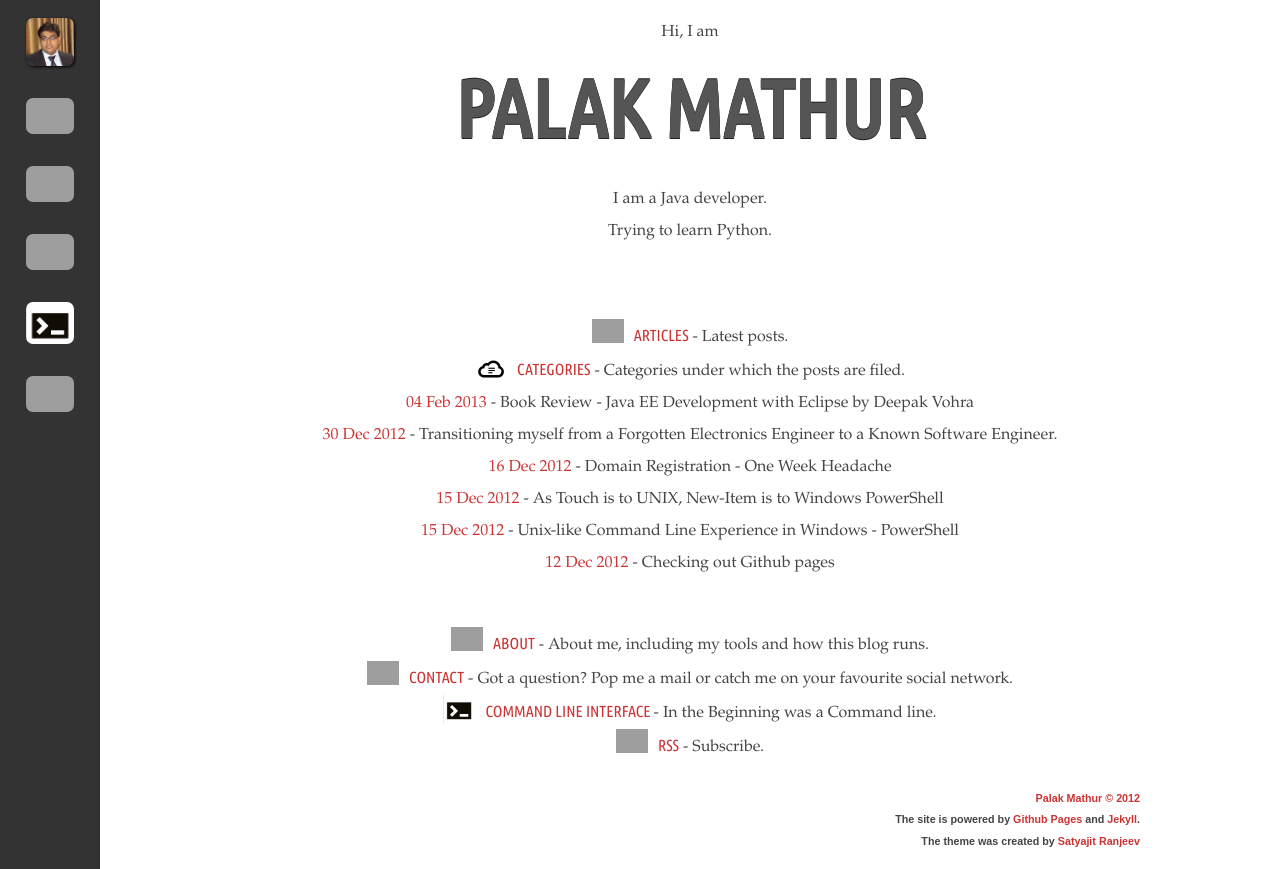
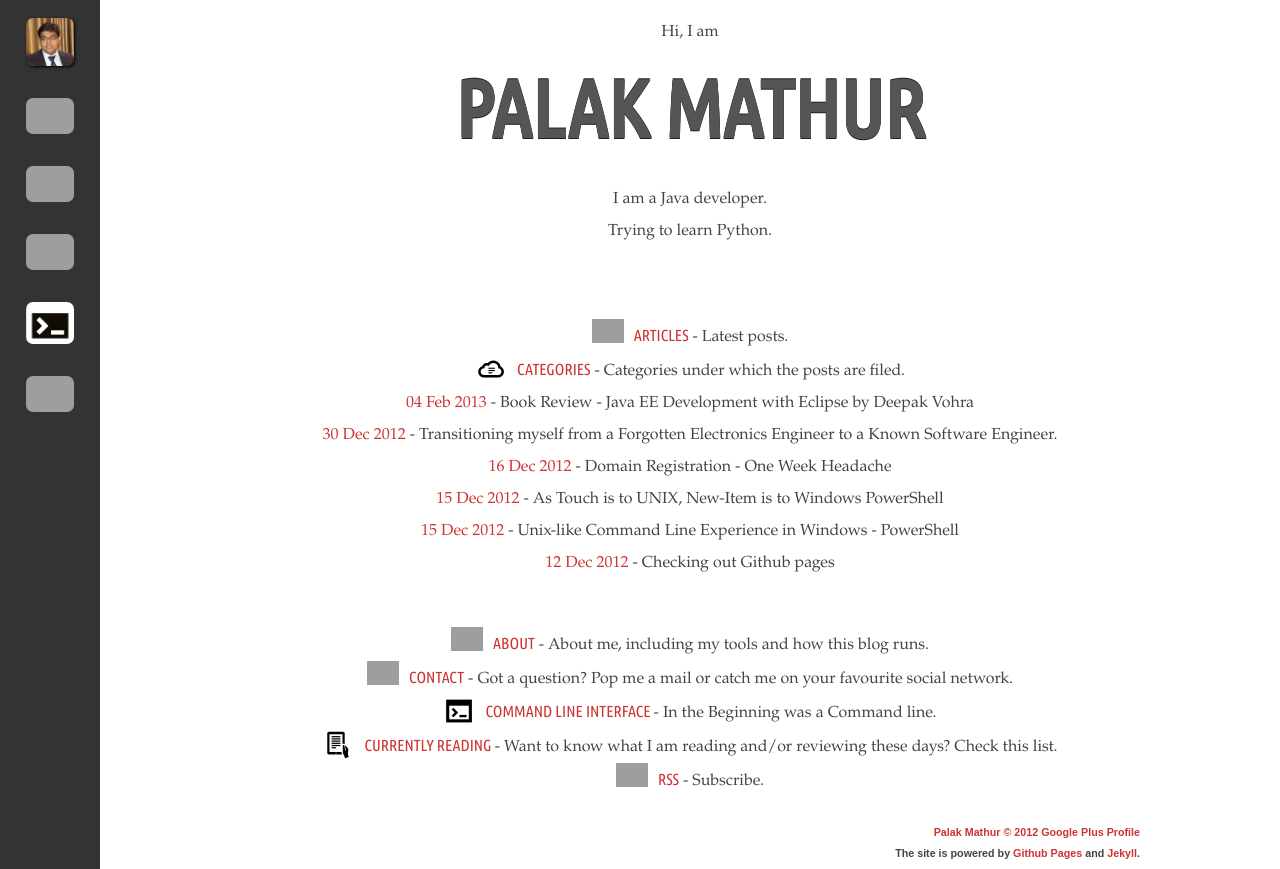
Before and after one commit to palakmathur/palakmathur_old_website, a Jekyll site: the page built from home/index.html, in a window 1280 px wide, cut to the strip 0-869 px from the top of the page. Built offline with Jekyll 4.4.1, drawn with Linux system fonts in a browser that asks for light colours; some web fonts are replaced; a script that is not in the unit is left out; grey boxes are pictures that could not be loaded.

Commit message:
Update index.html

```diff
--- a/home/index.html
+++ b/home/index.html
@@ -30,7 +30,8 @@ title: Palak Mathur
         </div>
         <div class="block"><a href="/about/"><img class="icons" src="/images/icons/about-black.png" alt="" />About</a> - About me, including my tools and how this blog runs.</div>
         <div class="block"><a href="/contact/"><img class="icons" src="/images/icons/email-black.png" alt="" />Contact</a> - Got a question? Pop me a mail or catch me on your favourite social network.</div>
-         <div class="block"><a href="/webcmd"><img class="icons" src="/images/icons/window_command_icon_white.PNG" alt="In the Beginning was a Command line" />Command Line Interface </a> - In the Beginning was a Command line.</div>
+         <div class="block"><a href="/webcmd"><img class="icons" src="/images/icons/window-command-icon_black.png" alt="In the Beginning was a Command line" />Command Line Interface </a> - In the Beginning was a Command line.</div>
+          <div class="block"><a href="/currently-reading"><img class="icons" src="/images/icons/book-icon-black.png" alt="Currently Readin" />Currently Reading </a> - Want to know what I am reading and/or reviewing these days? Check this list.</div>
         <div class="block"><a href="http://feeds.feedburner.com/palakmathur"><img class="icons" src="/images/icons/rss-black.png" alt="" />RSS</a> - Subscribe.</div>
     </div>
 
@@ -40,7 +41,7 @@ title: Palak Mathur
 
 <!-- #footer -->
 <div id="footer">
-<h6><a href="http://palakmathur.github.com">Palak Mathur &copy; 2012</a><br>
+<h6><a href="http://palakmathur.github.com">Palak Mathur &copy; 2012</a> <a href="https://plus.google.com/108064038938830712899?rel=author">Google Plus Profile</a><br>
 The site is powered by <a href="http://pages.github.com">Github Pages</a> and <a href="https://github.com/mojombo/jekyll">Jekyll</a>. <br>
 The theme was created by <a href="http://satyajit.ranjeev.in">Satyajit Ranjeev</a></h6>
 </div><!-- #footer end -->
```
Also changed, not shown: other parts of home/index.html (+1 -1 lines).
